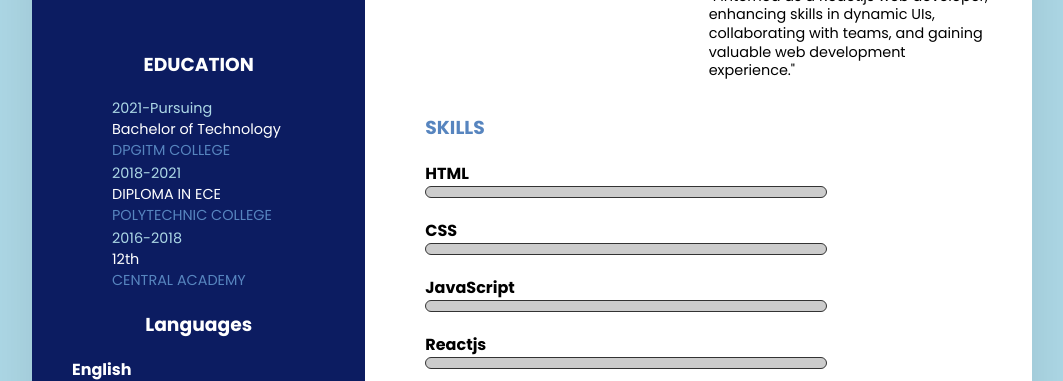
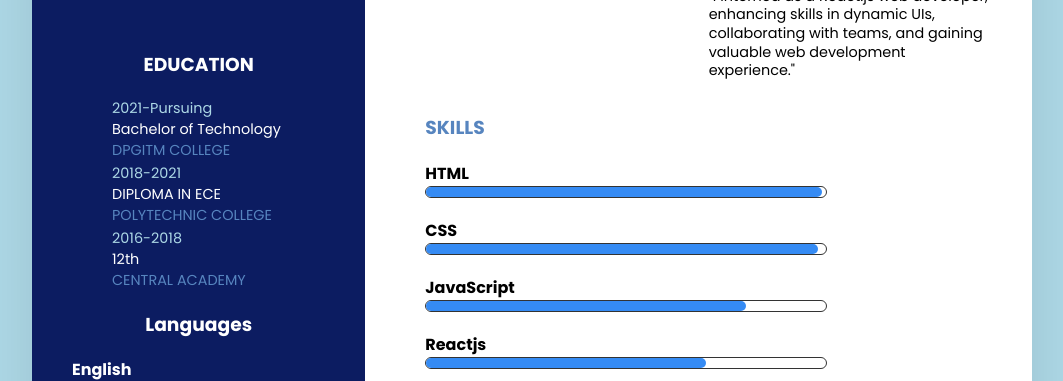
Before and after one commit to makwana-prateek23/MyResume, a plain HTML site: page index.html in a window 1280 px wide. Shown: the part 571-952 px from the top of the page, without its empty margins (108-1171 px from the left). Drawn offline with Linux system fonts and the light colour scheme.

Commit message:
updated the css

```diff
--- a/MyResume.css
+++ b/MyResume.css
@@ -202,37 +202,45 @@ body {
 .progress-bar {
   width: 400px;
   height: 10px;
-  background-color: #ccc;
+  background-color: transparent;
   border: 1px solid #333;
   position: relative;
   border-radius: 50px 50px 50px 50px;
 }
 
-.progressSkill {
-  height: 100%;
-  width: 50%;
-  background-color: rgb(
-    53,
-    139,
-    244
-  ); /* You can adjust this percentage for each skill */
-  /* Green color for progress */
+.progressSkill1 {
+  height: 10px;
+  width: 99%;
+  background-color: rgb(53, 139, 244);
+  border-radius: 50px 50px 50px 50px;
 }
 
-.progress-bar .progressSkill1 {
-  width: 99%; /* CSS for the width of the progressSkill2 div */
+.progressSkill2 {
+  height: 10px;
+  width: 98%;
+  background-color: rgb(53, 139, 244);
+  border-radius: 50px 50px 50px 50px;
 }
-.progressSkill2 {
-  width: 98%; /* CSS for the width of the progressSkill2 div */
+
+.progressSkill3 {
+  height: 10px;
+  width: 80%;
+  background-color: rgb(53, 139, 244);
+  border-radius: 50px 50px 50px 50px;
 }
-.progressSkill3 {
-  width: 80%; /* CSS for the width of the progressSkill2 div */
+
+.progressSkill4 {
+  height: 10px;
+  width: 70%;
+  background-color: rgb(53, 139, 244);
+  border-radius: 50px 50px 50px 50px;
 }
-.progressSkill4 {
-  width: 70%; /* CSS for the width of the progressSkill2 div */
-}
+
 .progressSkill5 {
-  width: 70%; /* CSS for the width of the progressSkill2 div */
+  height: 10px;
+  width: 70%;
+  background-color: rgb(53, 139, 244);
+  border-radius: 50px 50px 50px 50px;
 }
 .hobbeis h3 {
   position: relative;
```
